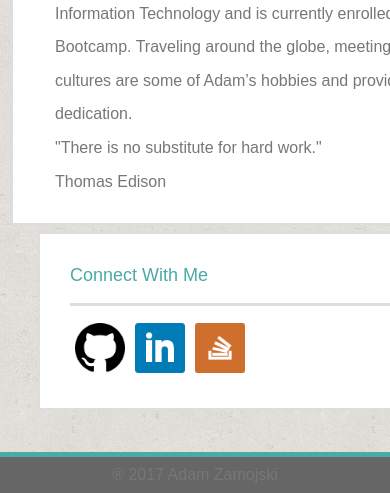
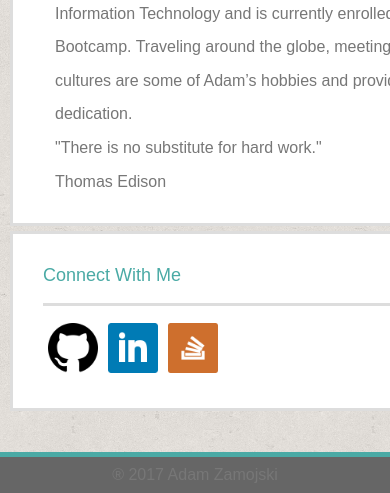
Before and after one commit to ajzamojski/Responsive-Portfolio, a PHP site: page / in a window 390 px wide; the page is wider, and only the part inside the window is pictured. Shown: the part 951-1444 px from the top of that part. Run offline with PHP 8.4, Linux system fonts and the light colour scheme.

Commit message:
version4

```diff
--- a/assets/css/style.css
+++ b/assets/css/style.css
@@ -545,8 +545,8 @@ li {
 .sidebar {
 	float: left;
 	width: 530px;
-	margin: 5px 37px;
-	padding: 10px 0px 10px 30px;
+	margin: 5px 10px;
+	padding: 10px 24px 10px 30px;
 }
 
 h3 {
```
